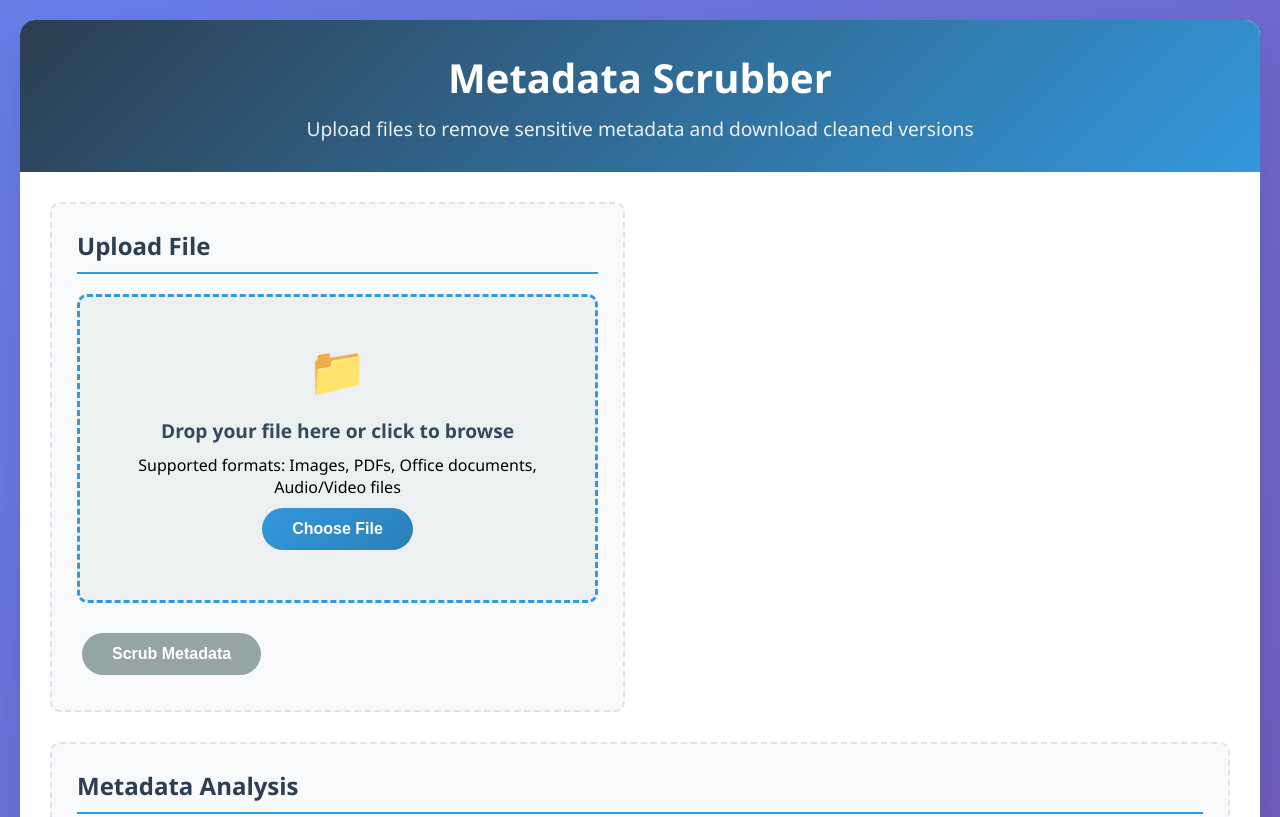
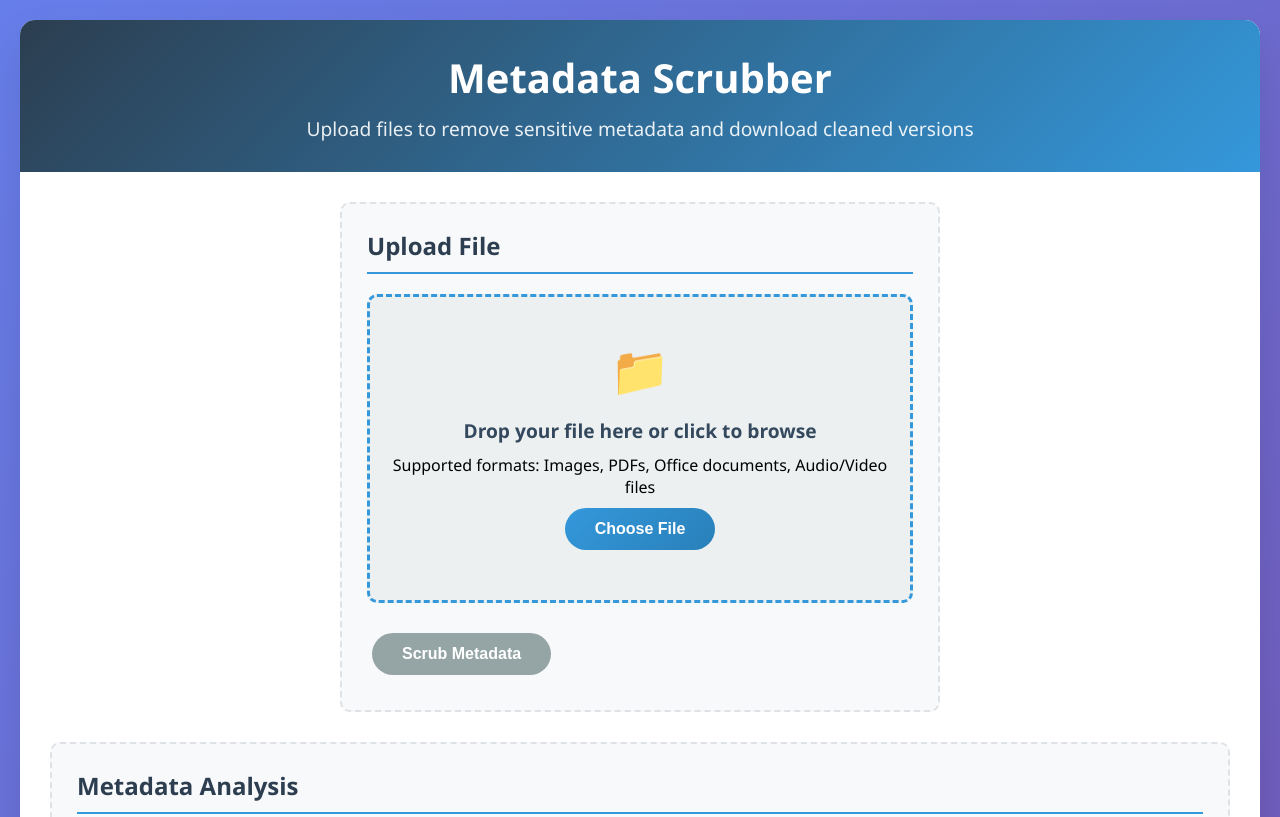
Before and after one commit to yabets143/comms-shield, a plain HTML site: page index.html in a window 1280 px wide. Shown: the top 817 px of the page. Drawn offline with Linux system fonts and the light colour scheme.

Commit message:
modify some stylencssof upload section

```diff
--- a/index.html
+++ b/index.html
@@ -56,6 +56,16 @@
           grid-template-columns: 1fr;
         }
       }
+      .upload-section {
+    grid-column: 1 / -1; /* Span full width */
+    justify-self: center; /* Center this specific grid item */
+    width: 100%;
+    max-width: 600px;
+    background: #f8f9fa;
+    border-radius: 10px;
+    padding: 25px;
+    border: 2px dashed #dee2e6;
+}
 
       .upload-section,
       .logs-section,
@@ -65,9 +75,6 @@
         border-radius: 10px;
         padding: 25px;
         border: 2px dashed #dee2e6;
-      }
-      .upload-section{
-        justify-contents: center
       }
 
       .logs-section,
```
